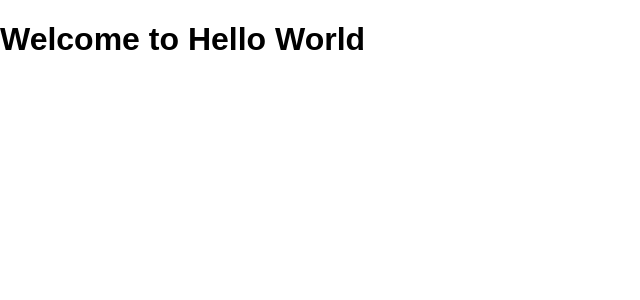
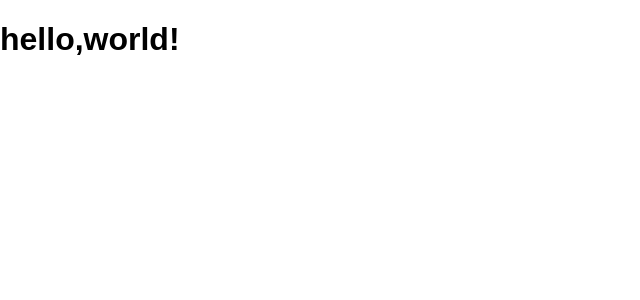
Before and after one commit to tyapaman/firebase-crud-app, a React (Create React App) app: page / in a window 1280 px wide. Shown: the top 300 px of the page, without its empty margins (0-640 px from the left). Built offline with nearby package versions, Linux system fonts and the light colour scheme.

Commit message:
React createElementを使用

```diff
--- a/src/App.js
+++ b/src/App.js
@@ -2,10 +2,13 @@ import React, { Component } from 'react';
 
 class App extends Component {
   render() {
+//    return React.createElement(
+//        "h1",
+//        null,
+//        "hello,world!!"
+//      );
     return (
-      <div>
-          <h1>Welcome to Hello World</h1>
-      </div>
+      <h1>hello,world!</h1>
     );
   }
 }
```
